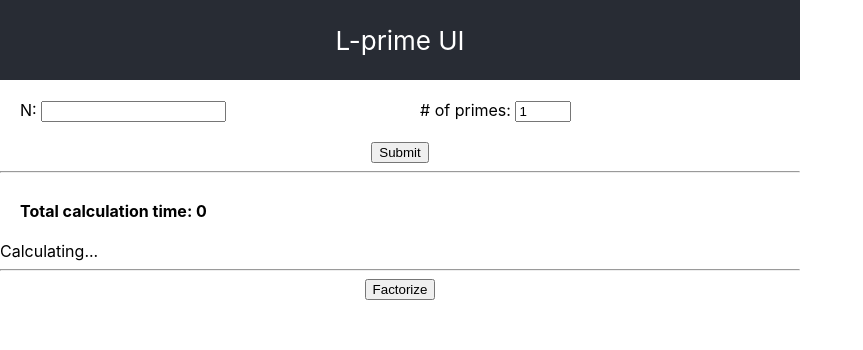
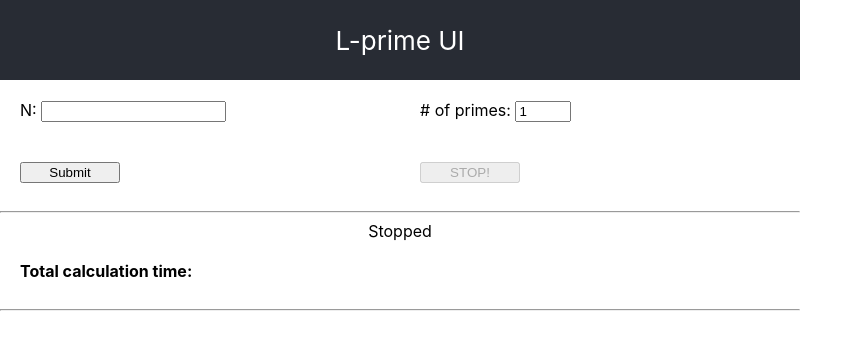
Before and after one commit to JeffML/lprime_ui, a React (Create React App) app: page / in a window 1280 px wide. Shown: the top 350 px of the page, without its empty margins (0-863 px from the left). Built offline with nearby package versions, Linux system fonts and the light colour scheme.

Commit message:
still not working

```diff
--- a/src/App.js
+++ b/src/App.js
@@ -2,22 +2,19 @@
 import React, { useState } from "react";
 import "./App.css";
 import Inputs from "./Inputs";
-import Buttons from "./Buttons";
+import Buttons, { STOPPED, RUNNING } from "./Buttons";
 import Results from "./Results";
 import FalsePrimes from "./FalsePrimes.js";
 
 function App() {
-  // const [aval, setAval] = useState(0); //useState(1);
   const [nval, setNval] = useState(0); //useState(31);
   const [cval, setCval] = useState(7); //useState(7);
   const [dval, setDval] = useState(11); //useState(11);
   const [adder, setAdder] = useState(30); //useState(2310);
   const [numPrimes, setNumPrimes] = useState(1);
-  const [primes, setPrimes] = useState([]);
-  const [times, setTimes] = useState([]);
-  // const [results, setResults] = useState({});
-  const [totalPrimeTime, setTotalPrimeTime] = useState(0);
-  const args = { /*aval,*/ nval, cval, dval, adder, numPrimes };
+  const [appState, setAppState] = useState(STOPPED);
+
+  const args = { nval, cval, dval, adder, numPrimes };
 
   return (
     <div className="App">
@@ -34,12 +31,12 @@ function App() {
           setNumPrimes,
         }}
       />
-      <Buttons {...{ args, setPrimes, setTimes, setTotalPrimeTime }} />
+      <Buttons {...{ appState, setAppState }} />
       <hr></hr>
-      <Results {...{ primes, times, totalPrimeTime }} />
+      <Results {...{ args, appState }} />
       <div className="row"></div>
       <hr></hr>
-      <FalsePrimes {...{ primes }} />
+      {/* <FalsePrimes {...{ primes }} /> */}
     </div>
   );
 }
--- a/src/Buttons.js
+++ b/src/Buttons.js
@@ -1,25 +1,34 @@
-import React, { useState } from "react";
-import fPrimes from "./functions/primes";
+import React from "react";
 
-export default ({ args, setPrimes, setTimes, setTotalPrimeTime }) => {
-  const [enabled, setEnabled] = useState(true);
+const STOPPED = Symbol(),
+  RUNNING = Symbol();
+export { STOPPED, RUNNING };
 
+export default ({ args, appState, setAppState }) => {
   const action = (args) => {
-    setEnabled(false);
+    setAppState(RUNNING);
+  };
 
-    const { totalPrimeTime } = fPrimes(args, setPrimes, setTimes);
-    setTotalPrimeTime(totalPrimeTime);
-    setEnabled(true);
+  const stopAction = () => {
+    setAppState(STOPPED);
   };
 
   return (
     <div className="row">
-      <div className="double-column">
+      <div className="column">
         <input
           type="button"
           value="Submit"
-          disabled={!enabled}
+          disabled={appState !== STOPPED}
           onClick={() => action(args)}
+        ></input>
+      </div>
+      <div className="column">
+        <input
+          type="button"
+          value="STOP!"
+          disabled={appState !== RUNNING}
+          onClick={() => stopAction()}
         ></input>
       </div>
     </div>
--- a/src/Results.js
+++ b/src/Results.js
@@ -1,8 +1,11 @@
 /* eslint-disable react/prop-types */
 /* eslint-disable react/display-name */
-import React from "react";
+import React, { useState, useEffect } from "react";
+import { RUNNING } from "./Buttons";
+import fPrimes from "./functions/primes";
 
 const color = (row) => (row % 2 ? "#C3C4C5" : "#F5F3F3");
+let init = true;
 
 const nanoToSec = (time) => {
   var pTime = time.toString().padStart(10, 0);
@@ -12,14 +15,13 @@ const nanoToSec = (time) => {
   return fTime;
 };
 
-// eslint-disable-next-line no-unused-vars
 const Responses = ({ primes, times }) => {
   if (!primes.length) {
-    return <div className="row">Calculating...</div>;
+    return null;
   }
 
   return primes.map((prime, i) => {
-    let time = times[i].toString();
+    let time = times.length && times[i].toString();
 
     const numFormat = (n) => {
       return n.toString(); //.replace(/\B(?=(\d{3})+(?!\d))/g, ",");
@@ -50,18 +52,39 @@ const Responses = ({ primes, times }) => {
   });
 };
 
-export default ({ primes, times, totalPrimeTime }) => {
-  if (!primes) {
-    return null;
+export default ({ args, appState }) => {
+  const [primes, setPrimes] = useState([]);
+  const [times, setTimes] = useState([]);
+  let localPrimes = [];
+
+  useEffect(() => console.log({ primes }), [primes]);
+
+  const addPrime = (prime) => {
+    localPrimes = [...localPrimes, prime];
+    setPrimes([...localPrimes]);
+    console.log({ prime });
+  };
+
+  const addTime = (time) => {
+    setTimes([...times, time]);
+  };
+
+  if (appState === RUNNING && init) {
+    init = false;
+    fPrimes({ args, addPrime, addTime });
+    // setTotalPrimeTime(totalPrimeTime);
+  } else {
+    init = true;
   }
 
   return (
     <div>
+      <div>{appState === RUNNING ? "Running..." : "Stopped"}</div>
       <div className="row">
         <div className="column">
           <span style={{ fontWeight: "bold" }}>
             Total calculation time:{" "}
-            {totalPrimeTime && nanoToSec(totalPrimeTime)}
+            {/* {totalPrimeTime && nanoToSec(totalPrimeTime)} */}
           </span>
         </div>
       </div>
--- a/src/functions/primes.js
+++ b/src/functions/primes.js
@@ -2,10 +2,8 @@
 
 import isqrt from "./isqrt";
 
-let dbgOn = false;
-
 /*
-Prime Number generator, circa 10-10-2020
+Prime Number generator, circa 12-20-2020
 
 This program produces multiple classes of prime numbers ending in 1, 3,7, or 9.
 Input A can be andy Integer>=0. An increase yields higher primes in the class.
@@ -17,40 +15,20 @@ Input N can be any prime number >23 that ens in 1, 3, 7, or 9
 /////////////////////////////////////////////
 const calcPrimes = (
   { nval: N, cval, dval, adder, numPrimes },
-  setPrimes,
-  setTimes
+  addPrime,
+  addTime
 ) => {
   N = BigInt(N);
   let C = BigInt(cval);
   let D = BigInt(dval);
   let B = isqrt(N);
   const Z = BigInt(adder);
-  let times = [];
-  let primes = [];
 
   numPrimes = parseInt(numPrimes);
-  setPrimes([]);
-  setTimes([]);
+  let count = 0;
 
   let func; // current func reference
   let then; // start time of new prime search
-
-  const maxdbg = process.env.DBG ? parseInt(process.env.DBG) : 0;
-  let dbgCt = 0;
-  dbgOn = maxdbg !== 0;
-
-  const dbg = () => {
-    console.log({
-      func: func.name,
-      B,
-      C,
-      D,
-      N,
-      primes,
-    });
-    dbgCt++;
-    if (dbgCt >= maxdbg) process.exit();
-  };
 
   const END = () => {
     //marker function for end-of-processing
@@ -70,12 +48,11 @@ const calcPrimes = (
   const lbl11 = () => {
     //LBL 11
     const now = window.performance.now(); //floating milliseconds
-    times.push((now - then) / 1000);
+    const time = (now - then) / 1000;
     then = now;
-
-    const count = primes.push(N);
-    setPrimes([...primes]);
-    setTimes([...times]);
+    count++;
+    addPrime(N);
+    addTime(time);
 
     if (count === numPrimes) return (func = END); // N->P, Disp P (stops on requested number of primes)
     N += N * Z;
@@ -103,41 +80,26 @@ const calcPrimes = (
   then = window.performance.now(); // in floating milliseconds
 
   do {
-    if (dbgOn) dbg();
     func();
   } while (func !== END);
 
-  return { primes, times };
+  return;
 };
 
-const primes = (values, setPrimes, setTimes) => {
+const primes = ({ args: values, addPrime, addTime }) => {
   const { nval, cval, dval, adder, numPrimes } = values;
 
-  const responses = generatePrimes(
+  generatePrimes(
     { nval, cval, dval, adder, factorize: false, numPrimes },
-    setPrimes,
-    setTimes
+    addPrime,
+    addTime
   );
-
-  return responses;
 };
 
-function generatePrimes(args, setPrimes, setTimes) {
-  let { primes, times } = generatePrimesImpl(args, setPrimes, setTimes);
+function generatePrimes(args, addPrime, addTime) {
+  calcPrimes(args, addPrime, addTime);
 
-  const totalPrimeTime = times.reduce((a, b) => a + b, 0.0);
-
-  return { primes, times, totalPrimeTime };
-}
-
-function generatePrimesImpl(args, setPrimes, setTimes) {
-  const { primes, times } = calcPrimes(args, setPrimes, setTimes);
-
-  const response = {
-    primes,
-    times,
-  };
-  return response;
+  // const totalPrimeTime = times.reduce((a, b) => a + b, 0.0);
 }
 
 export default primes;
```
